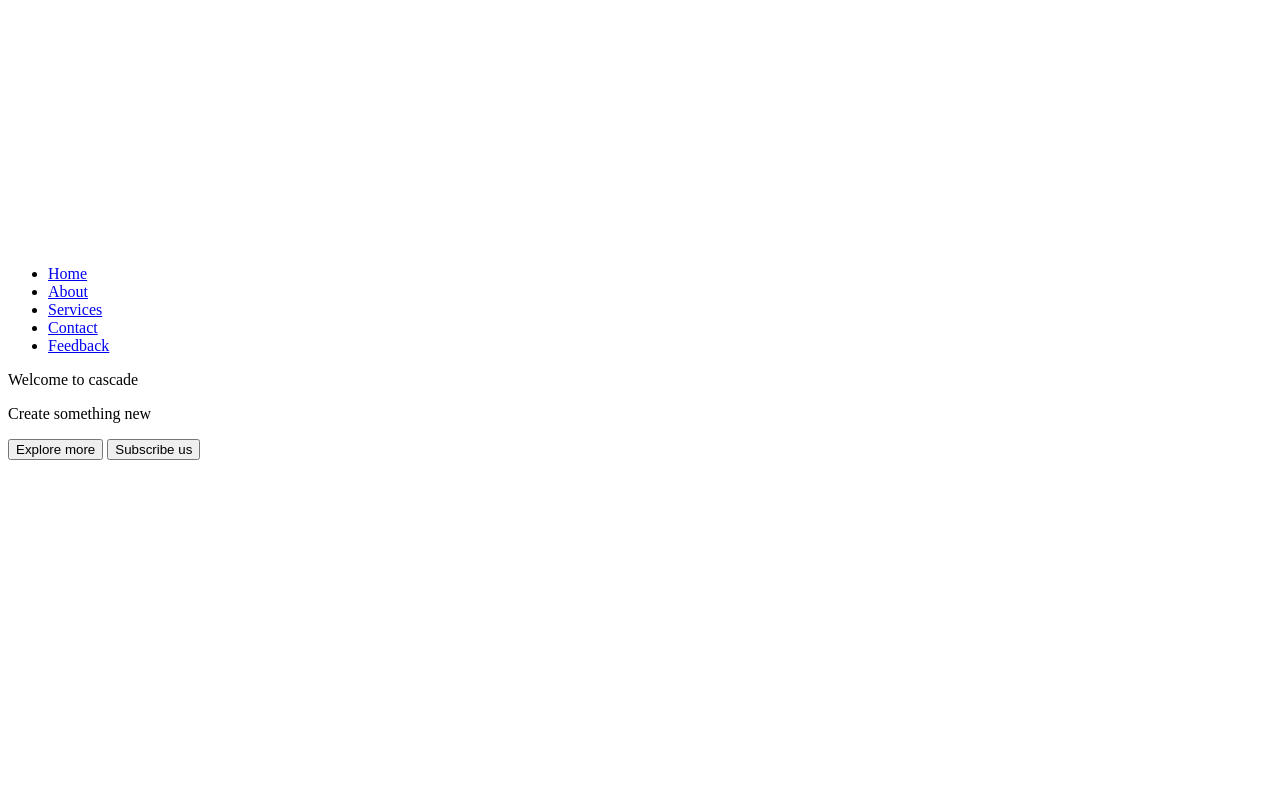
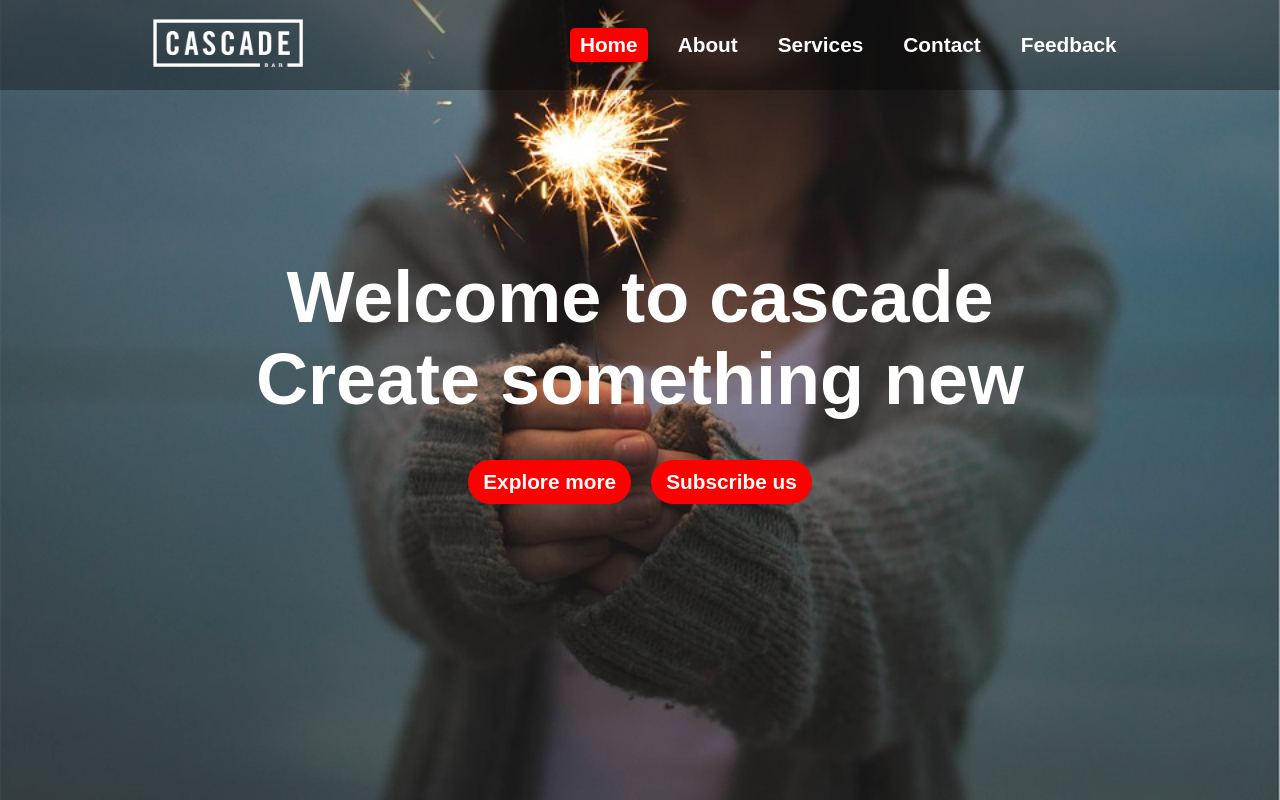
Before and after one commit to nehru35/responsiveLayout-01, a plain HTML site: page index.html in a window 1280 px wide. Drawn offline with Linux system fonts and the light colour scheme.

Commit message:
Styled the page with sass

```diff
--- a/index.html
+++ b/index.html
@@ -4,28 +4,29 @@
         <meta charset="UTF-8">
         <meta http-equiv="X-UA-Compatible" content="IE=edge">
         <meta name="viewport" content="width=device-width, initial-scale=1.0">
+        <link rel="stylesheet" href="css/style.css">
         <title>Custom Website</title>
     </head>
     <body>
         <div class="container">
-        <header>
-            <a href="#"><img src="img/logo.png" alt="logo image"></a>
+            <header class="header">
+                <a href="index.html" class="logo"><img src="img/logo.png" alt="logo image"></a>
 
-            <nav>
-                <ul>
-                    <li><a href="#">Home</a></li>
-                    <li><a href="#">About</a></li>
-                    <li><a href="#">Services</a></li>
-                    <li><a href="#">Contact</a></li>
-                    <li><a href="#">Feedback</a></li>
+                <nav class="nav-bar">
+                    <ul class="nav-list">
+                        <li class="list-items active"><a href="#">Home</a></li>
+                        <li class="list-items"><a href="#">About</a></li>
+                        <li class="list-items"><a href="#">Services</a></li>
+                        <li class="list-items"><a href="#">Contact</a></li>
+                        <li class="list-items"><a href="#">Feedback</a></li>
                     </ul>
                 </nav>
             </header>
 
-        <p>Welcome to cascade</p>
-        <p>Create something new</p>
+            <p class="description">Welcome to cascade</p>
+            <p class="description">Create something new</p>
 
-        <div>
+            <div class="buttons">
                 <button type="button">Explore more</button>
                 <button type="button">Subscribe us</button>
             </div>
--- /dev/null
+++ b/sass/style.scss
@@ -0,0 +1,105 @@
+* {
+    margin: 0;
+    padding: 0;
+    box-sizing: border-box;
+}
+
+
+body {
+    width: 100%;
+    font-size: 16px;
+    font-family: sans-serif;
+    color: #fff;
+}
+
+img {
+    width: 150px;
+}
+
+a {
+    text-decoration: none;
+    display: inline-block;
+}
+.container {
+    width: 100%;
+    height: 100vh;
+    background-image: url("../img/bg1.jpg");
+    background-position: center;
+    background-repeat: no-repeat;
+    background-size: cover;
+    position: relative;
+    display: flex;
+    flex-direction: column;
+    align-items: center;
+    justify-content: center;
+
+    .header {
+        width: 100%;
+        height: 90px;
+        display: flex;
+        justify-content: space-around;
+        align-items: center;
+        padding: 20px;
+        background-color: rgba(0, 0, 0, 0.336);
+        position: absolute;
+        top: 0;
+        left: 0;
+
+        .nav-bar {
+            .nav-list {
+                display: flex;
+                gap: 20px;
+                list-style-type: none;
+
+                .active {
+                    background-color: red;
+                }
+
+                .list-items {
+                    font-size: 1.3rem;
+                    padding: 5px 10px;
+                    border-radius: 5px;
+                    font-weight: bold;
+                    transition: ease 1s;
+
+                    a {
+                        color: inherit;
+                    }
+
+                    &:hover {
+                        background-color: red;
+                    }
+
+                }
+            }
+        }
+    }
+
+    .description {
+        font-size: 4.5rem;
+        font-weight: bold;
+    }
+
+    .buttons {
+        margin: 40px auto;
+        display: flex;
+        gap: 20px;
+
+        button {
+            font-size: 1.3rem;
+            padding: 10px 15px;
+            border-radius: 25px;
+            font-weight: bold;
+            transition: ease 1s;
+            background-color: #ff0000;
+            border: none;
+            color: #fff;
+            cursor: pointer;
+
+            &:hover {
+                background-color: rgba(255, 0, 0, 0.5);
+            }
+        }
+
+    }
+}
```
Also changed, not shown: css/style.css (added). Lines whose indentation alone changed are shown as unchanged.
